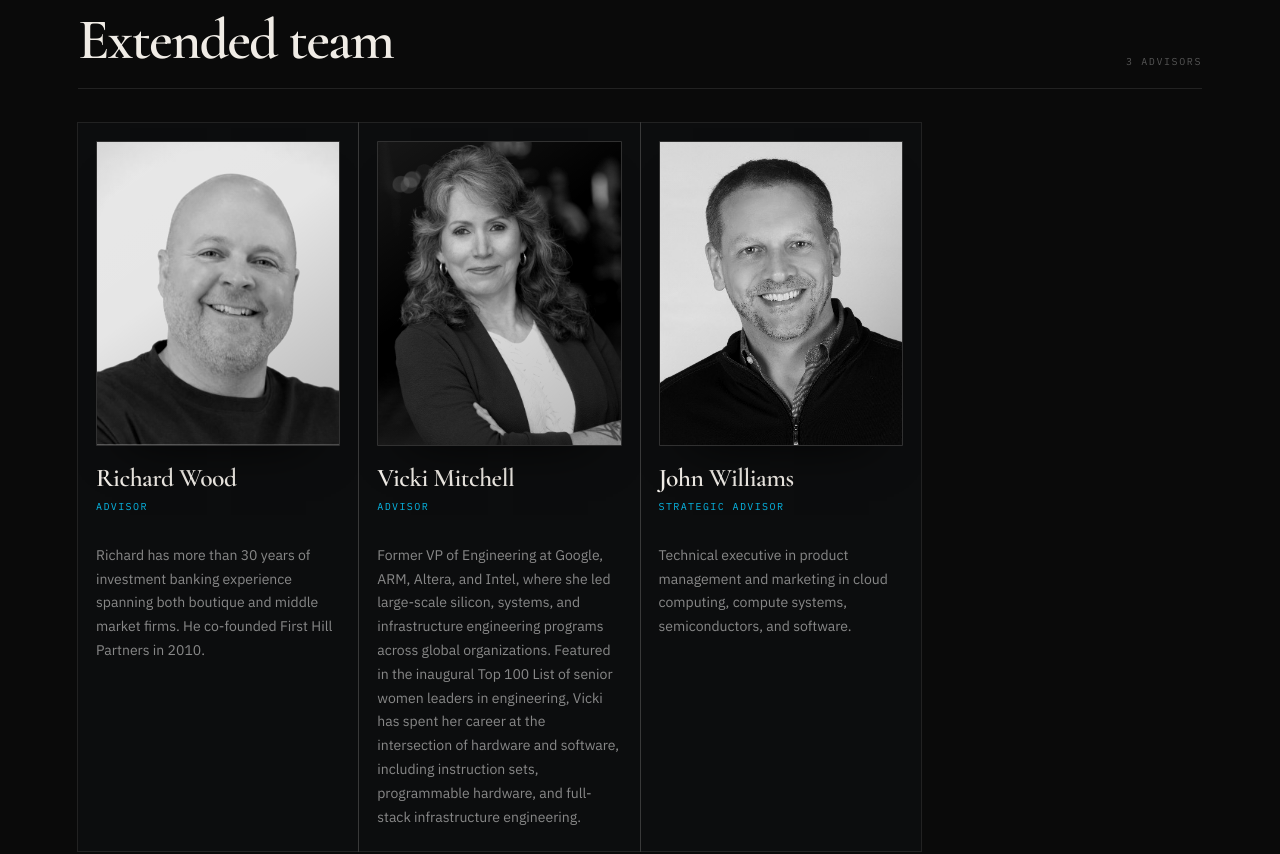
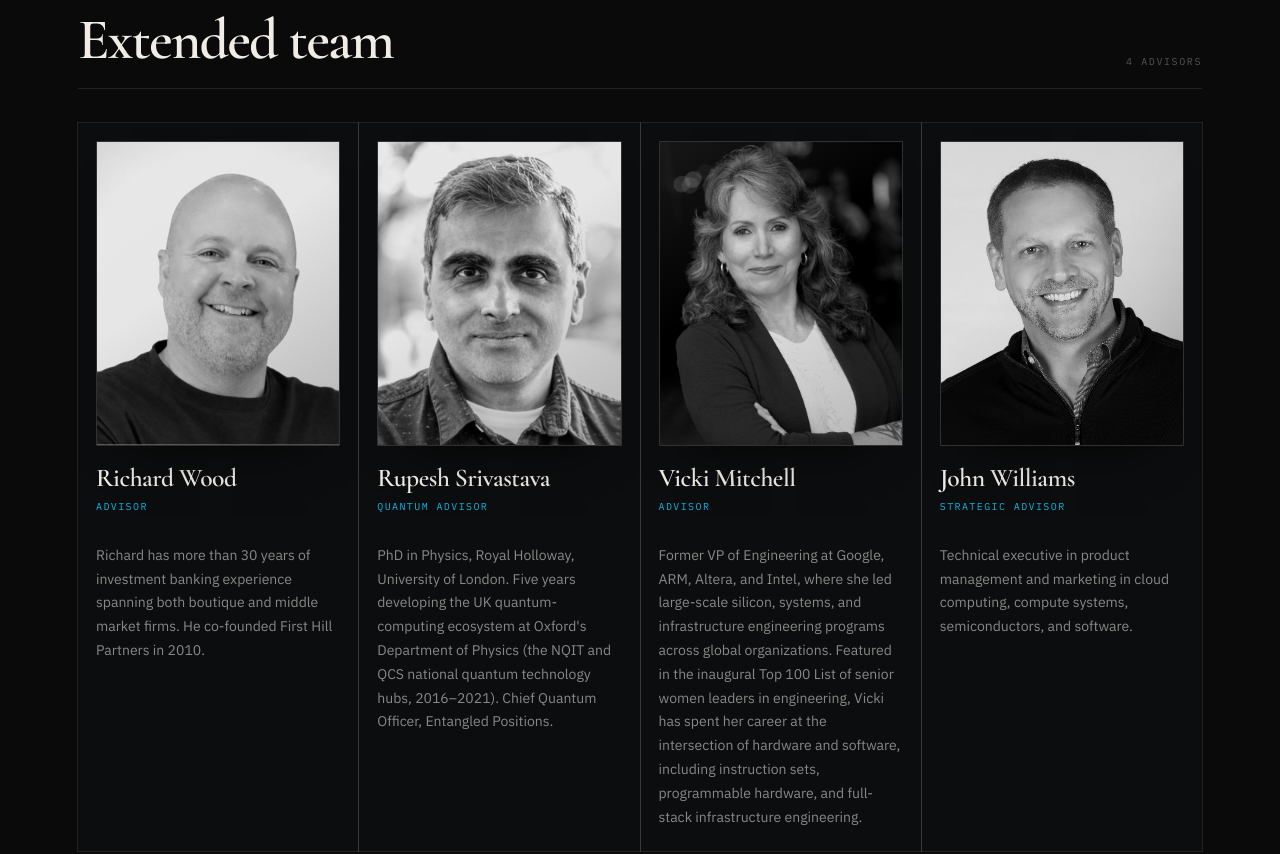
Before and after one commit to lizzierunner/qai37-site, a Next.js app: page /team in a window 1280 px wide. Shown: the part 2400-3254 px from the top of the page. Built offline with nearby package versions, Linux system fonts and the light colour scheme.

Commit message:
Add Rupesh Srivastava back as Quantum Advisor in extended team

```diff
--- a/app/team/page.tsx
+++ b/app/team/page.tsx
@@ -97,6 +97,13 @@ const EXTENDED_TEAM: ExtendedMember[] = [
     bio: "Richard has more than 30 years of investment banking experience spanning both boutique and middle market firms. He co-founded First Hill Partners in 2010.",
   },
   {
+    name: "Rupesh Srivastava",
+    role: "Quantum Advisor",
+    initials: "RS",
+    img: `${BASE_PATH}/images/team/rupesh-srivastava.jpg`,
+    bio: "PhD in Physics, Royal Holloway, University of London. Five years developing the UK quantum-computing ecosystem at Oxford's Department of Physics (the NQIT and QCS national quantum technology hubs, 2016–2021). Chief Quantum Officer, Entangled Positions.",
+  },
+  {
     name: "Vicki Mitchell",
     role: "Advisor",
     initials: "VM",
```
